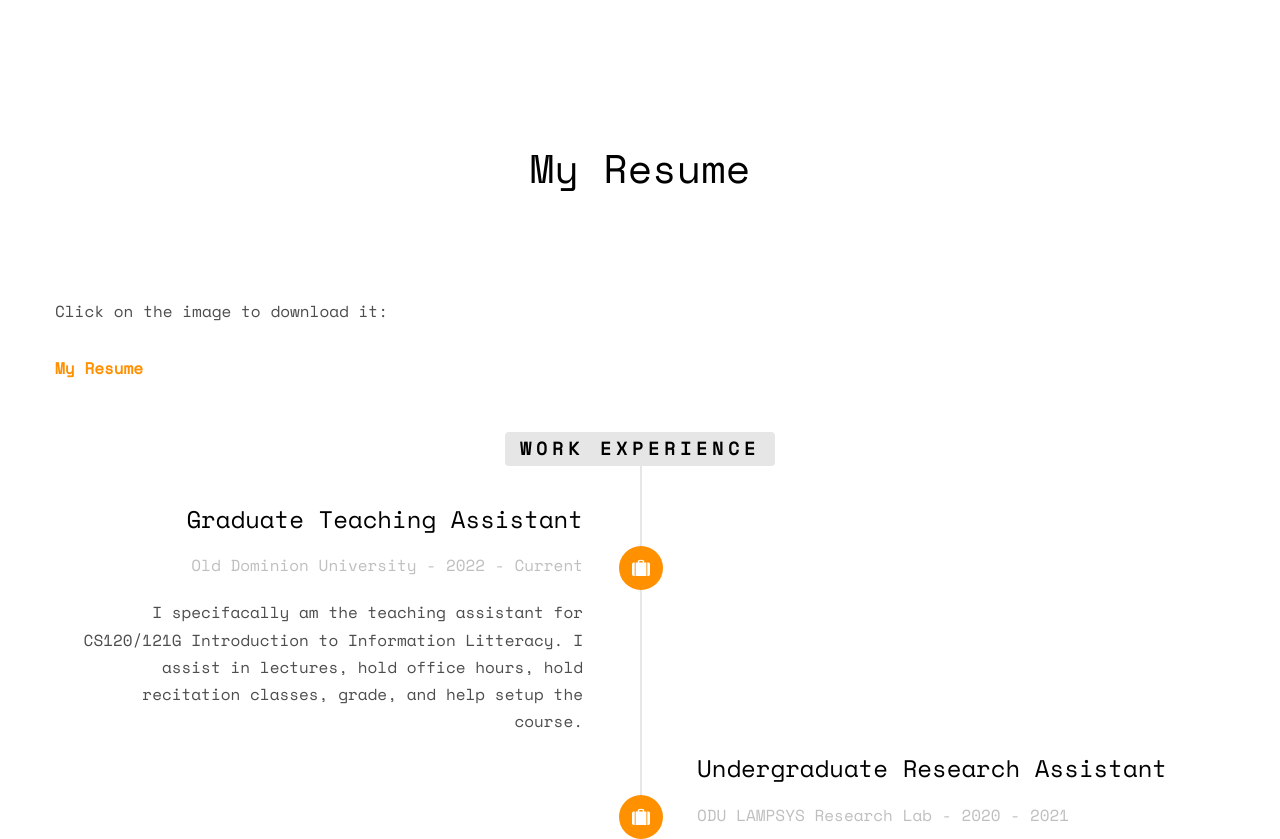
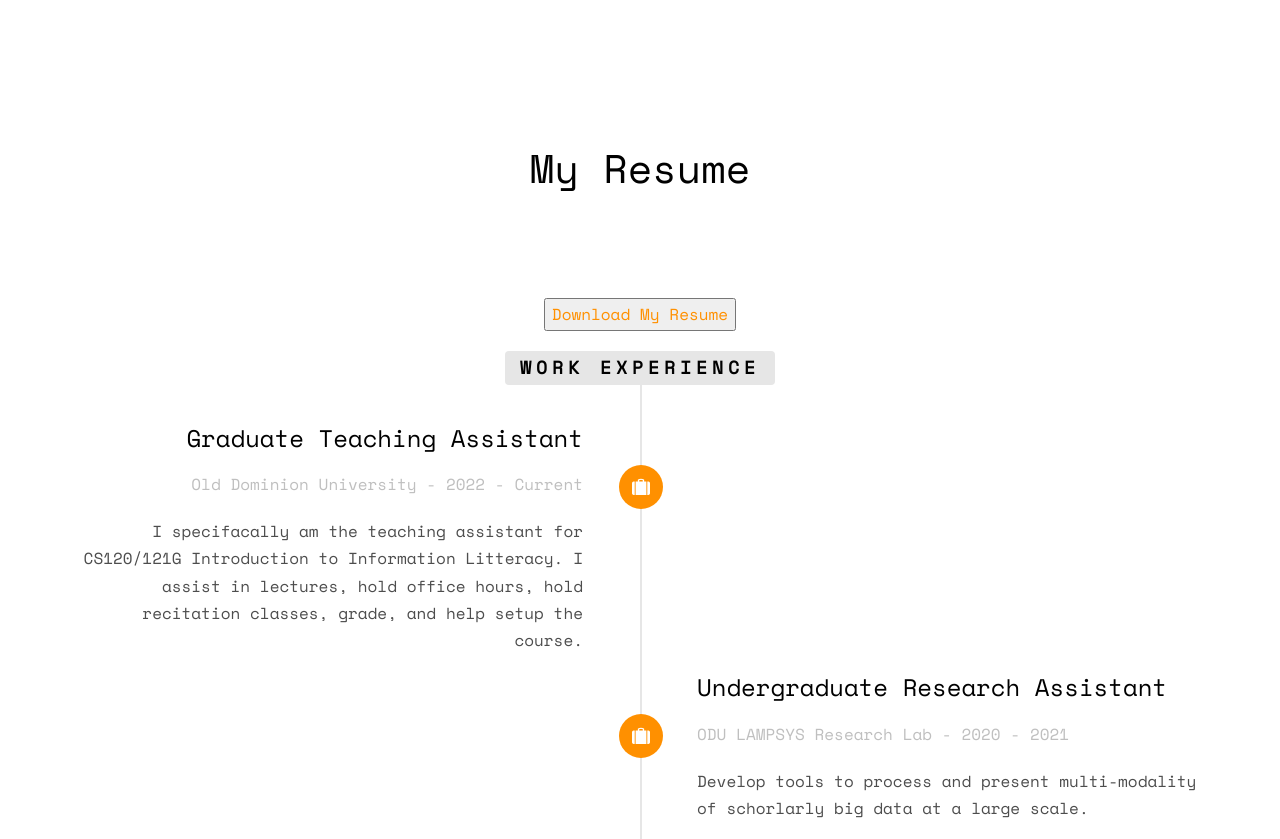
Before and after one commit to ryhiltabrand/ryhiltabrand.github.io, a plain HTML site: page index.html in a window 1280 px wide. Shown: the part 1758-2597 px from the top of the page. Drawn offline with nearby package versions, Linux system fonts and the light colour scheme; some packages are replaced by stand-ins of ours; no server answers; files whose address does not match are found by name.

Commit message:
button for resume

```diff
--- a/index.html
+++ b/index.html
@@ -117,7 +117,7 @@
 			</div>
 		</div>
 
-		<div id="fh5co-resume" class="fh5co-bg-color">
+		<div text-allign="center" id="fh5co-resume" class="fh5co-bg-color">
 			<div class="container">
 				<div class="row animate-box">
 					<div class="col-md-8 col-md-offset-2 text-center fh5co-heading">
@@ -127,10 +127,9 @@
 				</div>
 
 				<div class="row">
-					<div>
-						<p>Click on the image to download it:<p>
+					<div style="text-align: center;">
 						<a href="Ryan-Hiltabrand-Resume_JBC.pdf" download>
-						  <b>My Resume</b>
+						  <button>Download My Resume</button>
 						</a></div>
 					<div class="col-md-12 col-md-offset-0">
 						<ul class="timeline">
```
